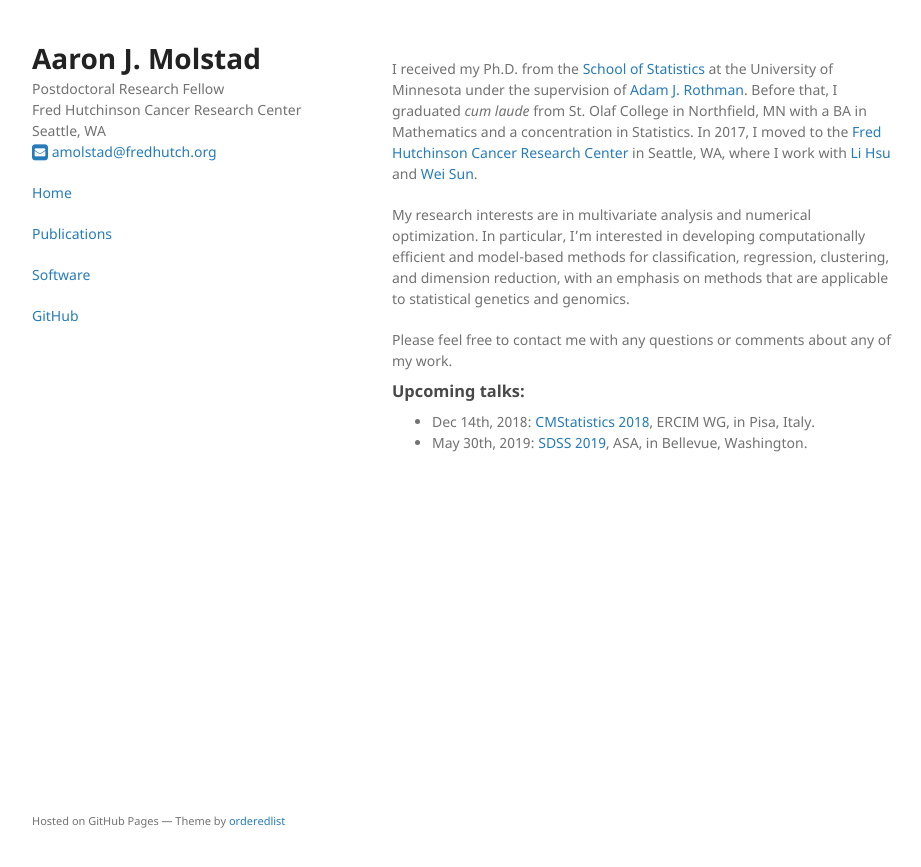
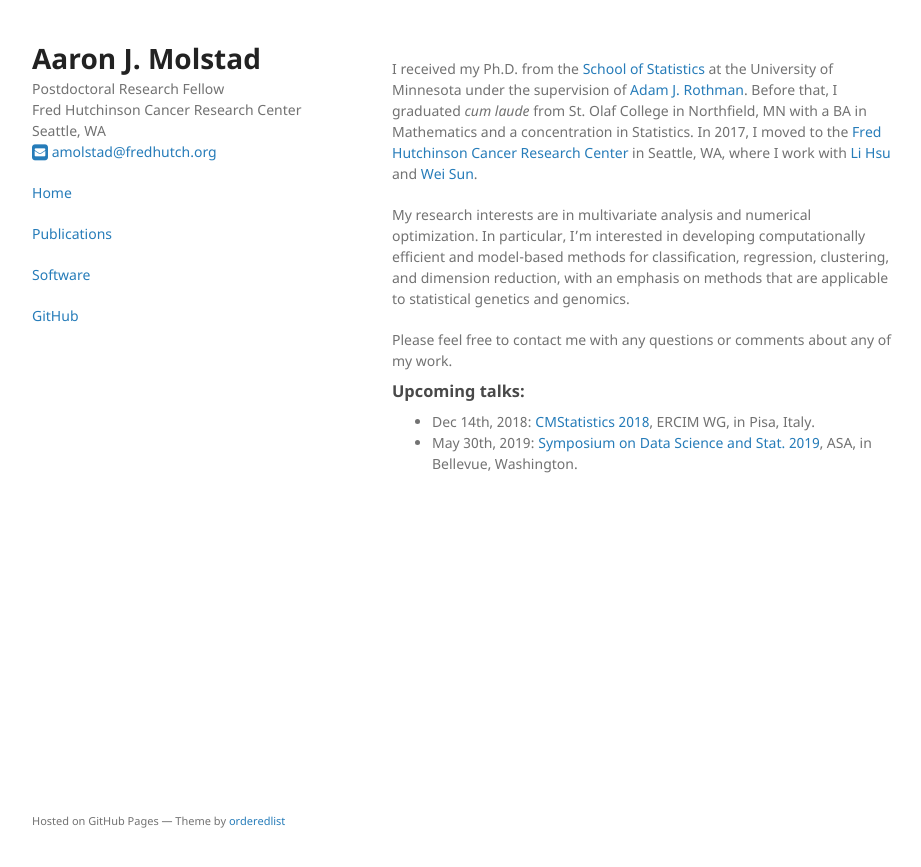
Before and after one commit to ajmolstad/ajmolstad.github.io, a Jekyll site: the page built from index.md, in a window 1280 px wide. Shown: the top 867 px of the page, without its empty margins (178-1099 px from the left). Built offline with Jekyll 4.4.1, drawn with Linux system fonts in a browser that asks for light colours.

Commit message:
Update index.md

```diff
--- a/index.md
+++ b/index.md
@@ -11,4 +11,4 @@ Please feel free to contact me with any questions or comments about any of my wo
 
 ### Upcoming talks:
 - Dec 14th, 2018: [CMStatistics 2018](http://www.cmstatistics.org/CMStatistics2018/), ERCIM WG, in Pisa, Italy.
-- May 30th, 2019: [SDSS 2019](http://ww2.amstat.org/meetings/sdss/2019/), ASA, in Bellevue, Washington.
+- May 30th, 2019: [Symposium on Data Science and Stat. 2019](http://ww2.amstat.org/meetings/sdss/2019/), ASA, in Bellevue, Washington.
```
